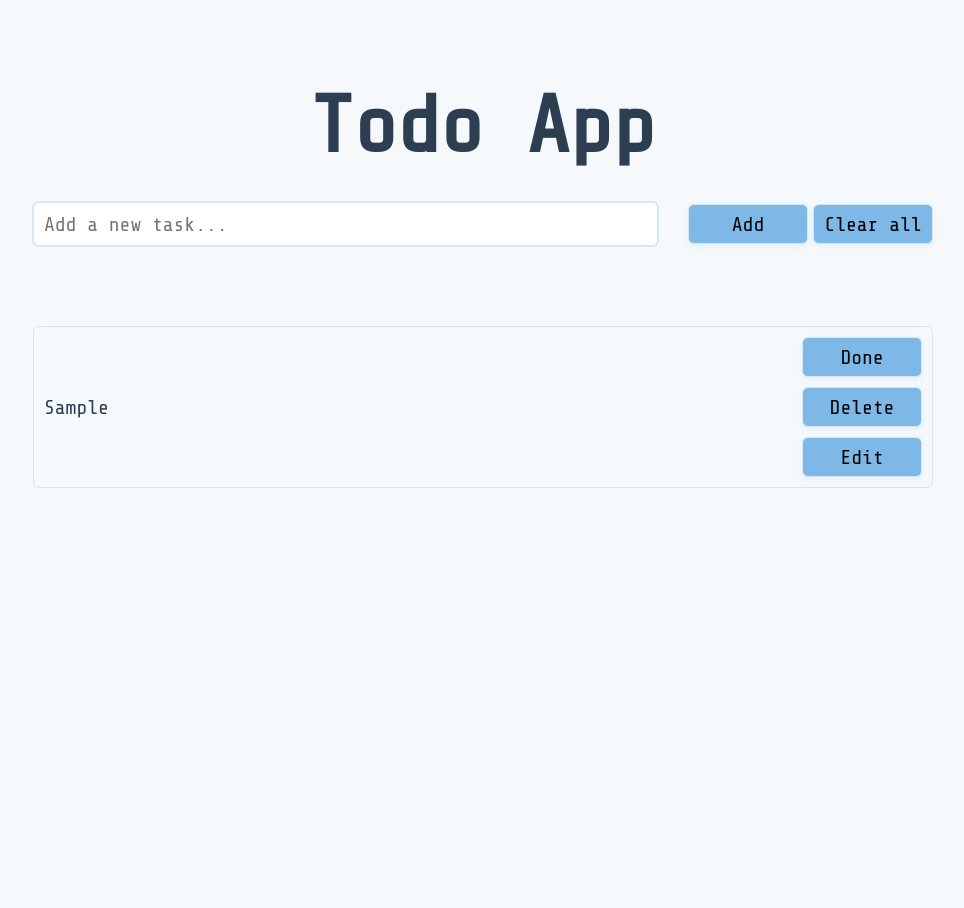
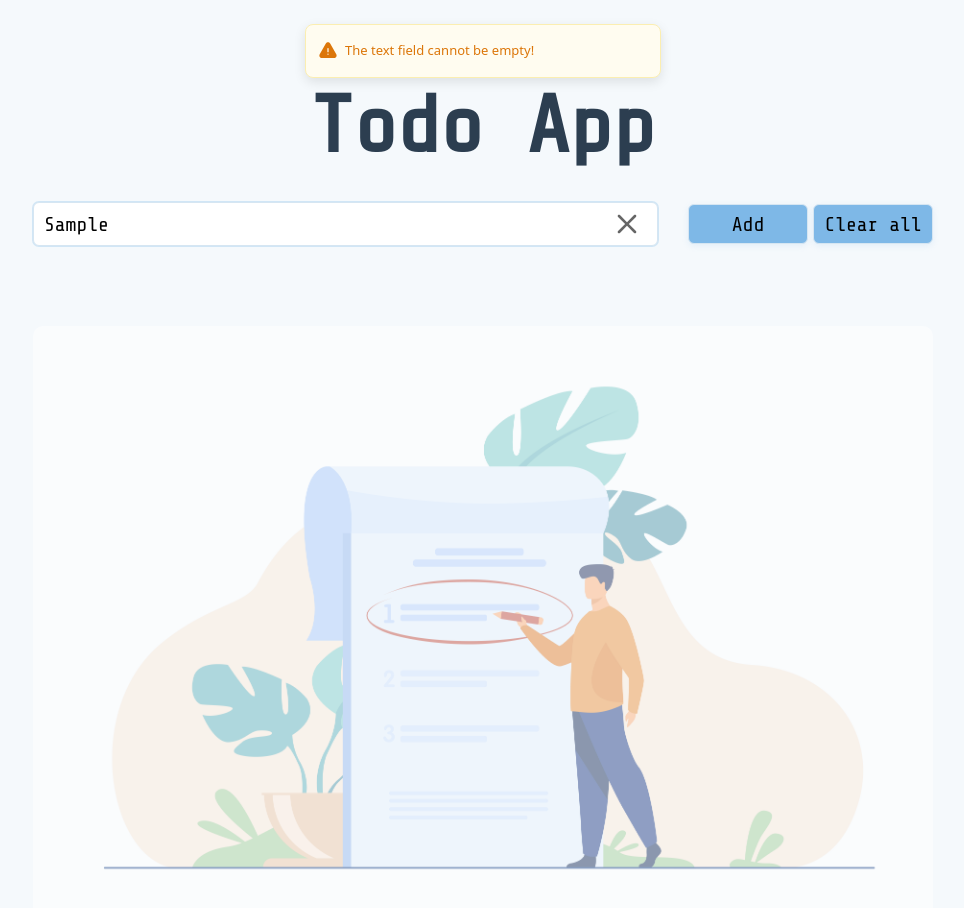
Before and after one commit to Artem-Barsegyan/React-todo, a React (Vite) app: page / in a window 1280 px wide. Both pictures are taken after typing "Sample" into the empty fields and a click on the button "Add". Shown: the top 908 px of the page, without its empty margins (157-1121 px from the left). Before the commit the page ends 800 px from the top, so only its background shows below. Built offline with nearby package versions, Linux system fonts and the light colour scheme.

Commit message:
debounce for add item input

```diff
--- a/src/components/TodoInput/TodoInput.tsx
+++ b/src/components/TodoInput/TodoInput.tsx
@@ -1,7 +1,8 @@
-import { type JSX, useRef } from "react";
+import { type JSX, useRef, useState, useCallback } from "react";
 import { useAppDispatch, useAppSelector } from "../../redux/store";
 import { setValue, addItem, clearItems } from "../../redux/todoSlice";
 import { toast } from "sonner";
+import { debounce } from "lodash";
 
 import Button from "../Button/Button";
 
@@ -12,18 +13,36 @@ const TodoInput = (): JSX.Element => {
     const items = useAppSelector((state) => state.todoReducer.items);
     const dispatch = useAppDispatch();
     const inputRef = useRef<HTMLInputElement>(null);
+    const [inputValue, setInputValue] = useState('');
 
     const clearInput = () => {
-        dispatch(setValue(''));
+        setInputValue('');
         inputRef.current?.focus();
+    }
+
+    const debounceValue = useCallback(
+        debounce((str) => {
+            dispatch(setValue(str));
+        }, 500),
+        []
+    )
+
+    const changeInputValue = (e: any) => {
+        if (e) {
+            const { value } = e.target;
+            setInputValue(value);
+            debounceValue(value);
+        }
     }
 
     const handleAdd = () => {
         if (value) {
             dispatch(addItem(value));
+            setInputValue('');
             inputRef.current?.focus();
         } else {
             toast.warning('The text field cannot be empty!');
+            inputRef.current?.focus();
         }
     }
 
@@ -53,9 +72,9 @@ const TodoInput = (): JSX.Element => {
                 type="text"
                 name="text"
                 placeholder="Add a new task..."
-                value={value}
-                onChange={e => dispatch(setValue(e.target.value))} />
-            {value && <svg
+                value={inputValue}
+                onChange={(e) => changeInputValue(e)} />
+            {inputValue && <svg
                 className={styles['clear-icon']}
                 onClick={clearInput}
                 width="32"
```
